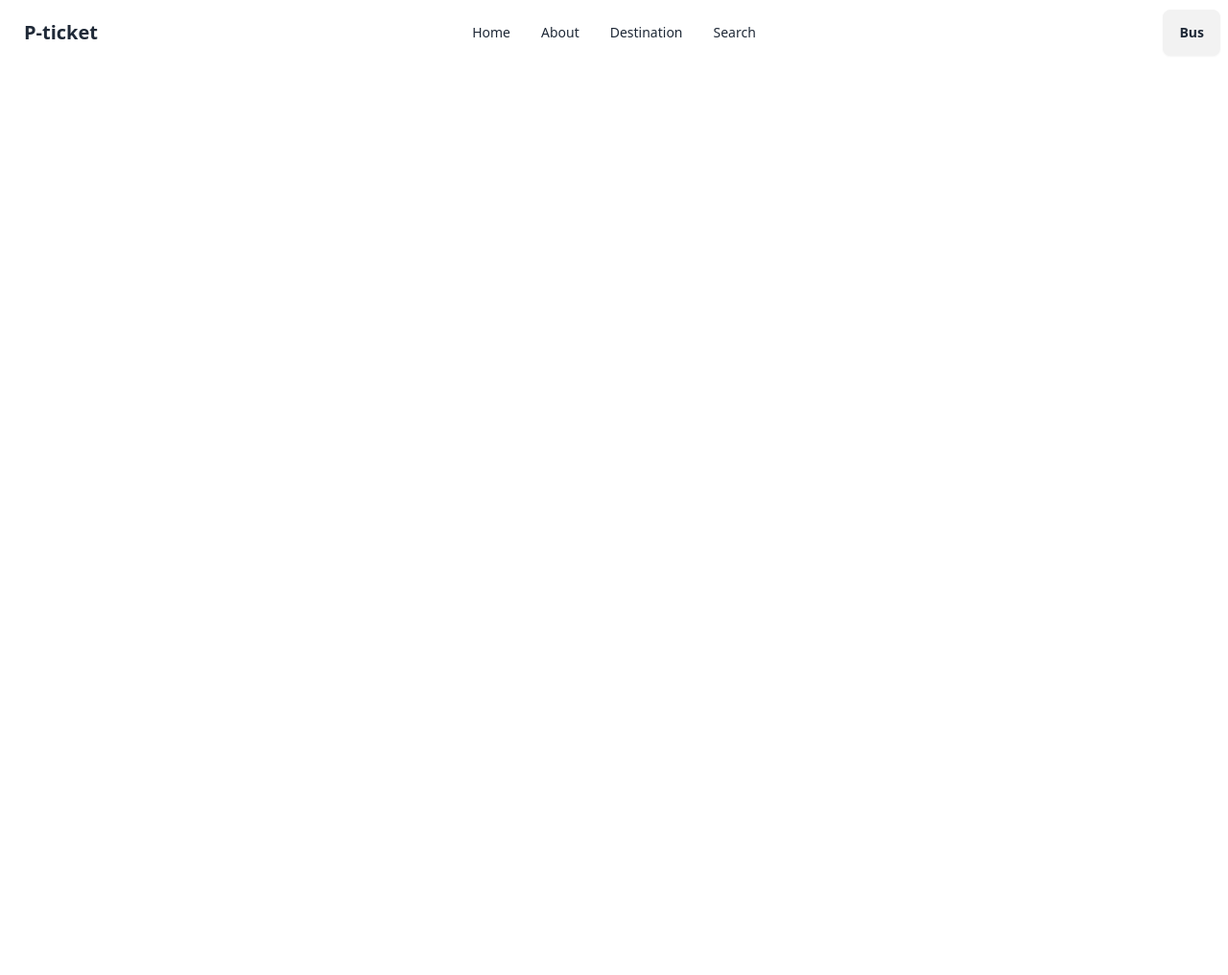
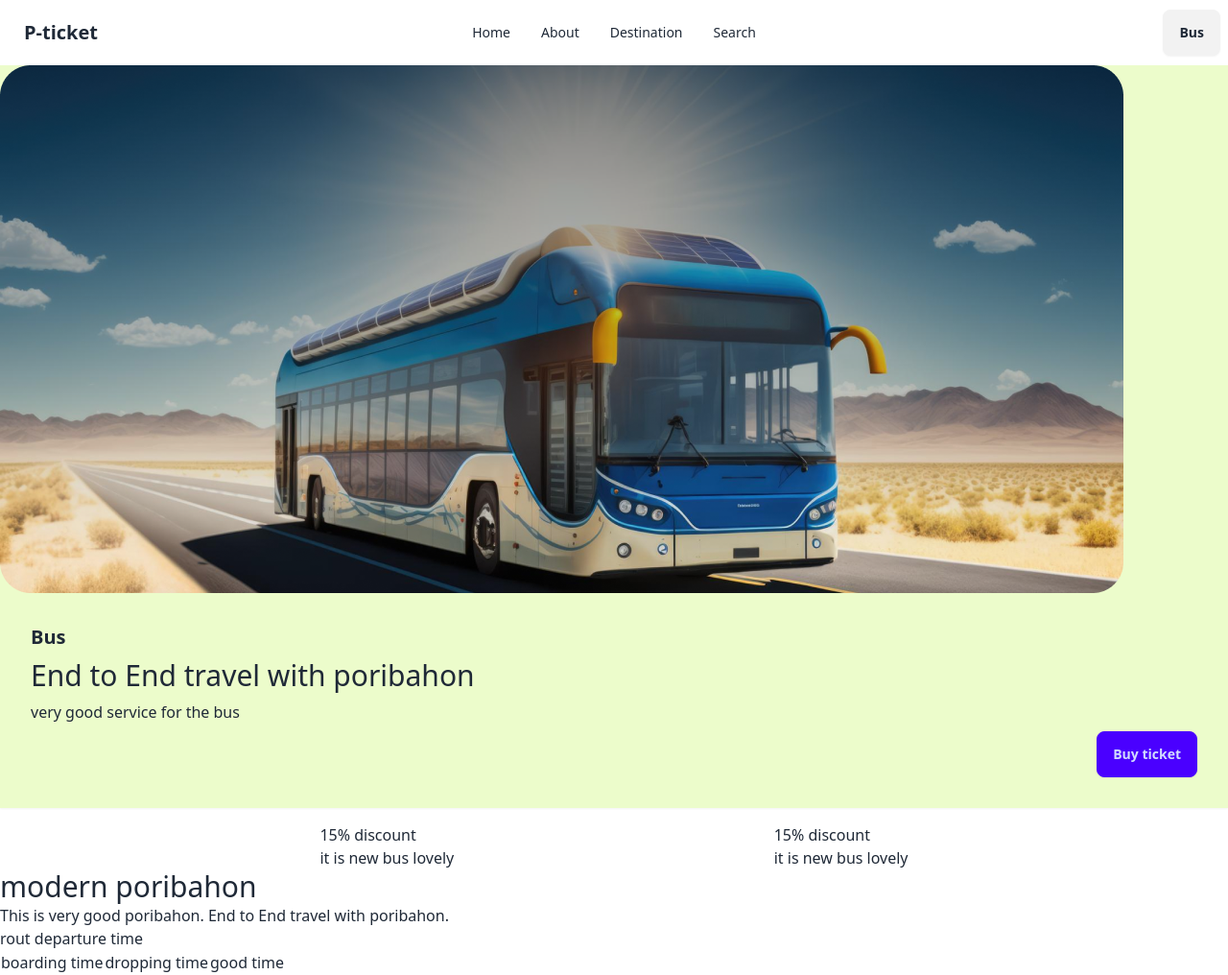
Before and after one commit to MdboktiarUddin/modern-ticketing, a plain HTML site: page index.html in a window 1280 px wide. Shown: the whole page at 96% size. Before the commit the page ends 800 px from the top, so only its background shows below. Drawn offline with nearby package versions, Linux system fonts and the light colour scheme.

Commit message:
added main function

```diff
--- a/index.html
+++ b/index.html
@@ -36,9 +36,40 @@
               <a class="btn">Bus</a>
             </div>
           </div>
+          <div class=" bg-lime-100 shadow-sm image-full">
+            <figure><img src="images/banner.png" alt="Bus pic" /></figure>
+            <div class="card-body">
+              <h2 class="card-title">Bus</h2>
+              <h3 class="text-3xl">End to End travel with poribahon</h3>
+              <p>very good service for the bus</p>
+              <div class="card-actions justify-end">
+                <button class="btn btn-primary">Buy ticket</button>
+              </div>
+            </div>
+          </div>
     </header>
     <main>
-
+        <section class="flex justify-evenly mt-4">
+                <div>
+                <h3>15% discount</h3>
+                <p>it is new bus lovely</p>
+                </div>
+                <div>
+                    <h3>15% discount</h3>
+                    <p>it is new bus lovely</p>
+                </div>
+        </section>
+        <section>
+          <h3 class="text-3xl">modern poribahon</h3>
+          <p>This is very good poribahon. End to End travel with poribahon.</p>
+          <table>
+            <tr>rout </tr>
+            <tr>departure time</tr>
+            <td>boarding time</td>
+            <td>dropping time</td>
+            <td>good time</td>
+          </table>
+        </section>
     </main>
     <footer>
 
```
